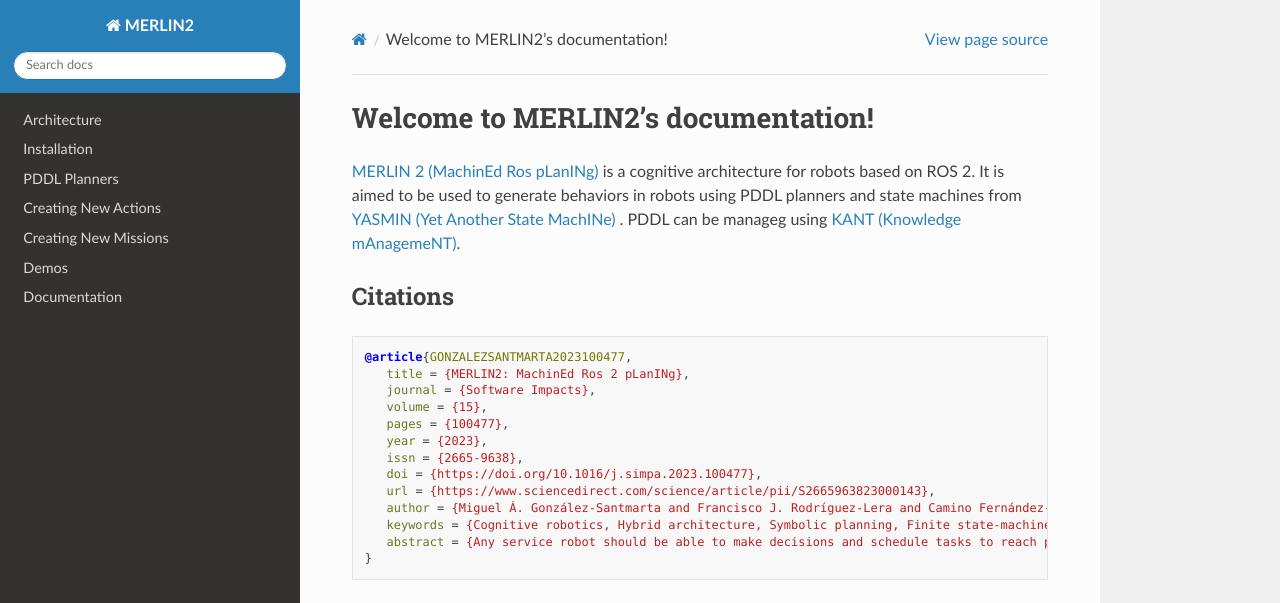
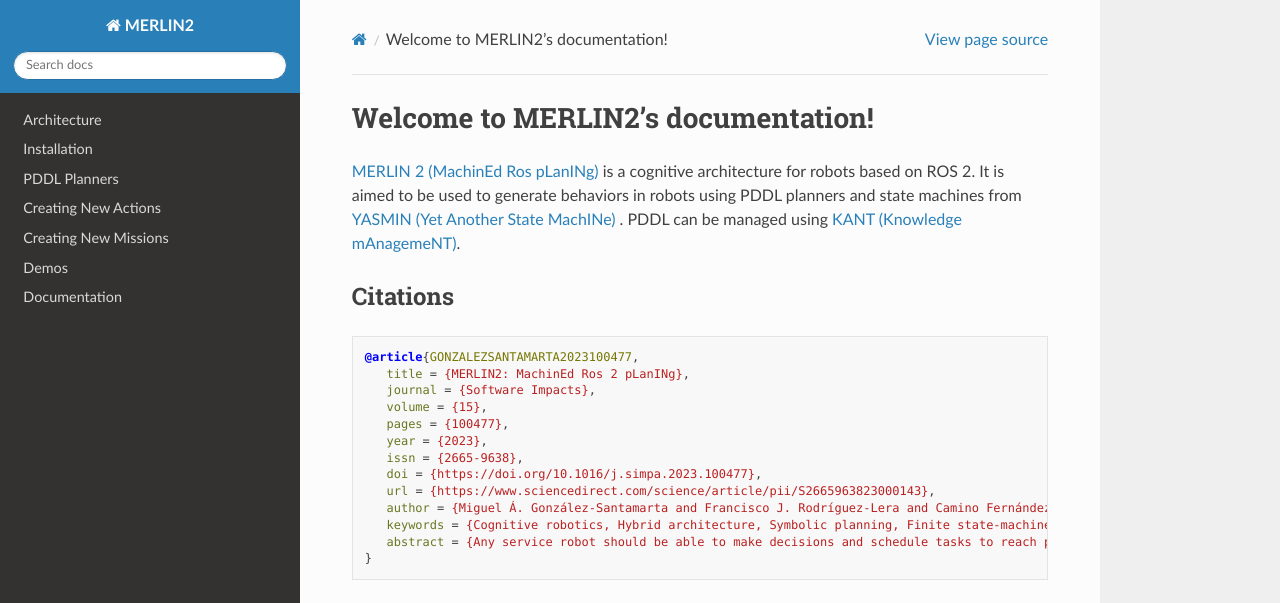
Before and after one commit to MERLIN2-ARCH/merlin2_docs, a Sphinx documentation site: the page built from source/index.rst, in a window 1280 px wide and 900 px high. Shown: the top 603 px of the window. Built offline with Sphinx 7.4.7 and the Read the Docs theme 2.0.0, drawn with Linux system fonts in a browser that asks for light colours.

Commit message:
fixes to citations

```diff
--- a/source/index.rst
+++ b/source/index.rst
@@ -6,7 +6,7 @@
 is a cognitive architecture for robots based on ROS 2. It is aimed to be used
 to generate behaviors in robots using PDDL planners and state machines from
 `YASMIN (Yet Another State MachINe) <https://github.com/uleroboticsgroup/yasmin>`_ .
-PDDL can be manageg using `KANT (Knowledge mAnagemeNT) <https://github.com/uleroboticsgroup/kant>`_.
+PDDL can be managed using `KANT (Knowledge mAnagemeNT) <https://github.com/uleroboticsgroup/kant>`_.
 
 
 Citations
@@ -14,7 +14,7 @@
 
 .. code-block:: bibtex
 
-   @article{GONZALEZSANTMARTA2023100477,
+   @article{GONZALEZSANTAMARTA2023100477,
       title = {MERLIN2: MachinEd Ros 2 pLanINg},
       journal = {Software Impacts},
       volume = {15},
@@ -23,9 +23,9 @@
       issn = {2665-9638},
       doi = {https://doi.org/10.1016/j.simpa.2023.100477},
       url = {https://www.sciencedirect.com/science/article/pii/S2665963823000143},
-      author = {Miguel Á. González-Santmarta and Francisco J. Rodríguez-Lera and Camino Fernández-Llamas and Vicente Matellán-Olivera},
+      author = {Miguel Á. González-Santamarta and Francisco J. Rodríguez-Lera and Camino Fernández-Llamas and Vicente Matellán-Olivera},
       keywords = {Cognitive robotics, Hybrid architecture, Symbolic planning, Finite state-machines, Reactivity, Knowledge managing},
-      abstract = {Any service robot should be able to make decisions and schedule tasks to reach predefined goals such as opening a door or assisting users at home. However, these processes are not single short-term tasks anymore and it is required to set long-term skills for establishing a control architecture that allows robots to perform daily tasks. This paper presents MERLIN2, a hybrid cognitive architecture based on symbolic planning and state machine decision-making systems that allows performing robot behaviors. The architecture can run in any robot running ROS 2, the latest version of the Robot Operative System. MERLIN2 is available at https://github.com/MERLIN2-ARCH/merlin2.}
+      abstract = {Any service robot should be able to make decisions and schedule tasks to reach predefined goals such as opening a door or assisting users at home. However, these processes are not single short-term tasks anymore and it is required to set long-term skills for establishing a control architecture that allows robots to perform daily tasks. This paper presents MERLIN2, a hybrid cognitive architecture based on symbolic planning and state machine decision-making systems, that allows performing robot behaviors. The architecture can run in any robot running ROS 2, the latest version of the Robot Operative System. MERLIN2 is available at https://github.com/MERLIN2-ARCH/merlin2.}
    }
 
 .. code-block:: bibtex
```
